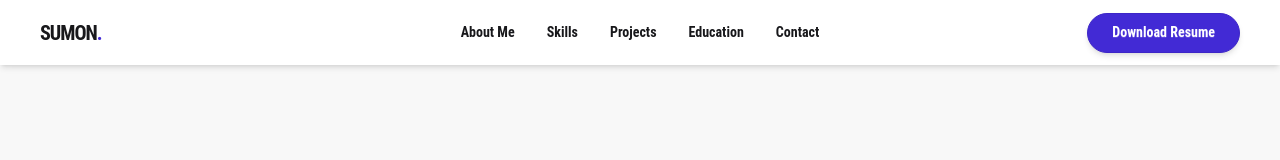
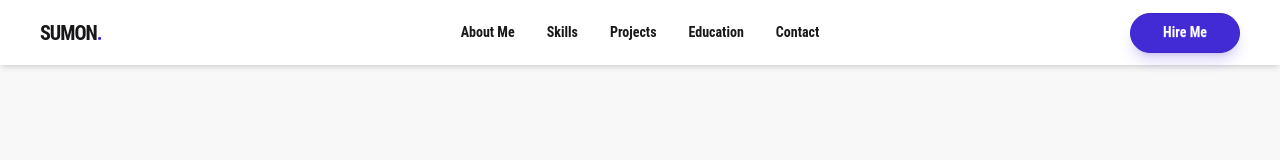
Before and after one commit to sumon10c/my-protfolio, a React (Vite) app: page / in a window 1280 px wide. Shown: the top 160 px of the page. Built offline with nearby package versions, Linux system fonts and the light colour scheme.

Commit message:
add my hire me section

```diff
--- a/src/Navbar/Navbar.jsx
+++ b/src/Navbar/Navbar.jsx
@@ -6,7 +6,7 @@ const Navbar = () => {
     const targetElement = document.getElementById(targetId);
 
     if (targetElement) {
-      const offset = 80;
+      const offset = 80; // স্টিকি নববারের উচ্চতা অনুযায়ী অ্যাডজাস্ট করা হয়েছে
       const elementPosition = targetElement.getBoundingClientRect().top;
       const offsetPosition = elementPosition + window.pageYOffset - offset;
 
@@ -16,6 +16,7 @@ const Navbar = () => {
       });
     }
 
+    // ড্রপডাউন মেনু বন্ধ করার জন্য ব্লাার ব্যবহার
     const elem = document.activeElement;
     if (elem) {
       elem.blur();
@@ -53,7 +54,7 @@ const Navbar = () => {
   );
 
   return (
-    <div className="navbar bg-base-100/80 backdrop-blur-md shadow-md sticky top-0 z-50 px-4 md:px-10">
+    <div className="navbar bg-base-100/80 backdrop-blur-md shadow-md sticky top-0 z-50 px-4 md:px-10 transition-all duration-300">
       <div className="navbar-start">
         <div className="dropdown">
           <div tabIndex={0} role="button" className="btn btn-ghost lg:hidden">
@@ -97,13 +98,13 @@ const Navbar = () => {
       </div>
 
       <div className="navbar-end">
-        <a
-          href="/assets/Sumon_Chakrabarty_Resume.pdf"
-          download="Sumon_Chakrabarty_Resume.pdf"
-          className="btn btn-primary text-white rounded-full px-6 shadow-md hover:scale-105 transition-transform"
+        {/* Hire Me Button - এটি ক্লিক করলে Contact সেকশনে স্ক্রল করবে */}
+        <button
+          onClick={(e) => handleScroll(e, "contact")}
+          className="btn btn-primary text-white rounded-full px-8 shadow-lg shadow-primary/20 hover:scale-105 active:scale-95 transition-all font-bold"
         >
-         Download Resume
-        </a>
+          Hire Me
+        </button>
       </div>
     </div>
   );
```
